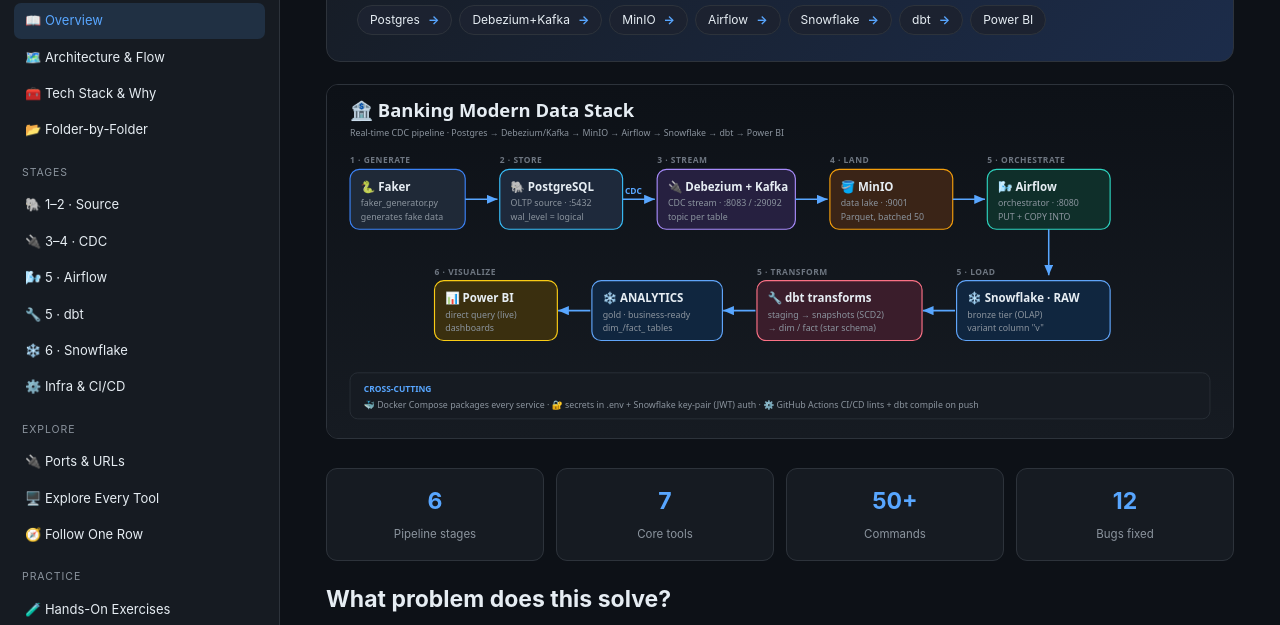
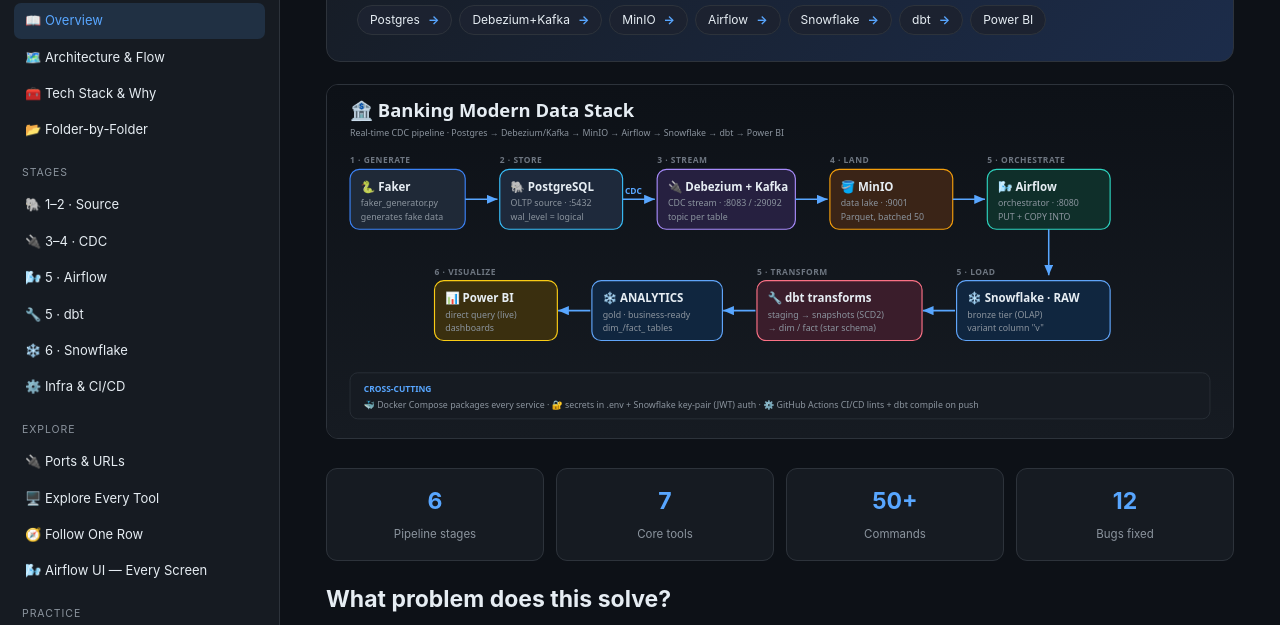
Before and after one commit to satishs100kr-web/banking-modern-datastack, a plain HTML site: page docs/index.html in a window 1280 px wide. Shown: the part 173-798 px from the top of the page. Drawn offline with Linux system fonts and the light colour scheme.

Commit message:
Add deep Airflow webserver UI walkthrough (every screen explained) to guide + web view

```diff
--- a/docs/index.html
+++ b/docs/index.html
@@ -389,6 +389,52 @@
    <tr><td>8️⃣ Email change?</td><td>re-run + dbt build</td><td><b>2 rows</b>: old (FALSE) + new (TRUE)</td></tr>
    <tr><td>9️⃣ Shown</td><td>Power BI</td><td>"Total Customers" card</td></tr></table>`},
 
+{id:"airflow-ui", grp:"Explore", icon:"🌬️", title:"Airflow UI — Every Screen", html:`
+  <h2>🌬️ Airflow Webserver — every screen, explained</h2>
+  <p>Open <b>http://localhost:8080</b> → log in <b>admin / admin</b>. Every screen you'll meet:</p>
+
+  <h3>🏠 1. DAGs home (the list)</h3>
+  <pre><code> ┌────┬──────────────────────────────┬─────────┬──────────┬──────────┐
+ │ On │ DAG                          │ Runs    │ Schedule │ Recent   │
+ ├────┼──────────────────────────────┼─────────┼──────────┼──────────┤
+ │ ◉  │ minio_to_snowflake_banking   │ ✅12 ❌1│ */1 ...  │ ●●●●○●●● │
+ │ ◯  │ SCD2_snapshots               │ ✅3     │ @daily   │ ●●●      │
+ └────┴──────────────────────────────┴─────────┴──────────┴──────────┘</code></pre>
+  <ul><li><b>On toggle ◉/◯</b> — ◉ unpaused (runs on schedule), ◯ paused (won't run). <b>Turn it On.</b></li>
+  <li><b>Runs</b> = ✅ success / ❌ fail counts. <b>Schedule</b> = cron (<code>*/1 * * * *</code> = every minute).</li>
+  <li><b>Recent dots</b> = last run's task states. <b>Far right ▶</b> = trigger now.</li></ul>
+  <div class="callout c-note"><span class="tag t-note">Like a child</span>The list of chores — each with an on/off switch, how often, and how recent attempts went.</div>
+
+  <h3>🟦 2. Grid view (the main debug screen)</h3>
+  <pre><code>                10:39  10:40  10:41
+ ■ DAG run        🟩     🟥     🟩
+   download_minio 🟩     🟥     🟩
+   load_snowflake 🟩     ⬜     🟩     ⬜ = skipped (upstream failed)</code></pre>
+  <ul><li><b>Columns = runs</b> over time (newest right). <b>Rows = tasks</b>. Top bar = whole-run status.</li>
+  <li>🟩 success · 🟥 failed · 🟨 running · ⬜ skipped · 🟧 retrying.</li>
+  <li><b>Click a 🟥 square</b> → side panel → <b>Logs</b> → scroll to the <b>bottom</b> = the real error.</li></ul>
+
+  <h3>📋 3. Task panel + Logs</h3>
+  <pre><code> Task: load_snowflake  State: failed
+ [ Logs ] [ Clear ] [ Mark Success ] [ XCom ]</code></pre>
+  <ul><li><b>Logs</b> = the task's diary (errors at the bottom). <b>Clear</b> = re-run it after a fix.</li>
+  <li><b>XCom</b> = the small data passed to the next task (e.g. the file list).</li></ul>
+  <div class="callout c-note"><span class="tag t-note">Like a child</span>Grid = a report card; a red box = a wrong answer. Click it, read the note (Logs), fix, press Clear to "try again."</div>
+
+  <h3>🔗 4. Graph view (the shape)</h3>
+  <pre><code> [ download_minio ] ──▶ [ load_snowflake ]
+   arrows = order; box color = state in this run</code></pre>
+
+  <h3>▶️ 5. Trigger & other tabs</h3>
+  <ul><li><b>▶ Trigger DAG</b> (top-right) = run now, don't wait for the schedule.</li>
+  <li><b>Calendar</b> = success/fail heatmap per day. <b>Code</b> = the exact DAG Python. <b>Gantt</b> = task durations.</li>
+  <li><b>Admin → Connections / Variables / XComs</b> = saved creds / settings / task messages.</li></ul>
+
+  <h3>🩺 The everyday debug loop</h3>
+  <pre><code> Home → turn DAG On → red square in Grid?
+   → click it → Logs → read the BOTTOM
+   → fix code/.env/grant → Clear (re-run) → 🟩</code></pre>`},
+
 {id:"exercises", grp:"Practice", icon:"🧪", title:"Hands-On Exercises", html:`
   <h2>🧪 Hands-On Exercises (✅ = expected output)</h2>
   <h3>🟢 Beginner</h3>
```
Also changed, not shown: 1 other file.
